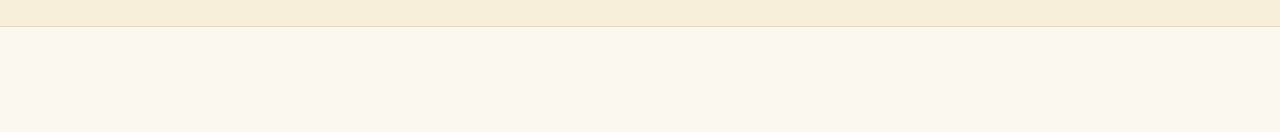
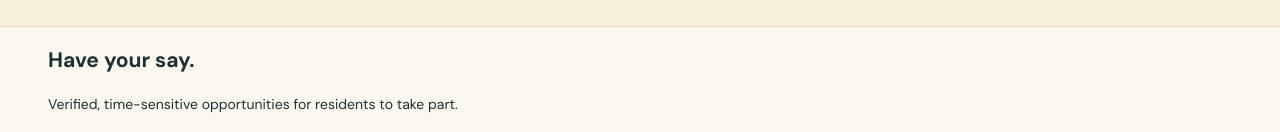
Before and after one commit to defford/today-in-gfw, a Next.js app: page / in a window 1280 px wide. Shown: the part 802-934 px from the top of the page. Built offline with nearby package versions, Linux system fonts and the light colour scheme.

Commit message:
Place expiring participation opportunities before the news briefing

```diff
--- a/app/page.tsx
+++ b/app/page.tsx
@@ -1,5 +1,6 @@
 import EventCalendar from "@/components/EventCalendar";
 import Stories from "@/components/Stories";
+import CivicActions from "@/components/CivicActions";
 import storiesData from "@/data/stories.json";
 import eventsData from "@/data/events.json";
 
@@ -51,6 +52,7 @@ export default function Page() {
       <a href="/bigger-picture">Meet the bigger picture <span aria-hidden="true">↗</span></a>
     </div></section>
     {today === "2026-10-28" && <section className="notice-banner"><div className="wrap notice-inner"><div className="notice-tag"><span className="notice-dot"></span> TODAY'S DEADLINE</div><p><strong>Scott Avenue housing consultation closes October 28.</strong> Residents can submit written comments to the Town's Development Department.</p><a href="https://grandfallswindsor.com/discretionary-use-application-scott-avenue/" target="_blank" rel="noopener noreferrer" className="notice-link">Official notice ↗</a></div></section>}
+    <CivicActions stories={storiesData.stories} today={today} />
     <section id="stories" className="section stories-section"><div className="wrap">
 
       <div className="section-title-row"><h2>The day's <em>headlines.</em></h2></div>
```
